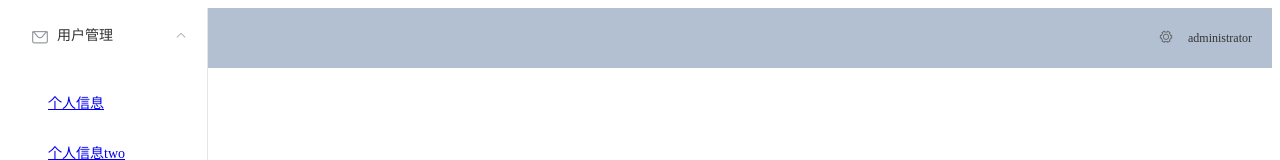
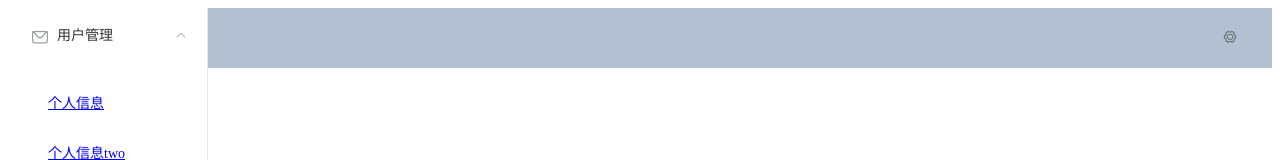
Before and after one commit to LvanLiang/vue-element, a Vue app: page /#/main/administrator in a window 1280 px wide. Shown: the top 160 px of the page. Built offline with nearby package versions, Linux system fonts and the light colour scheme; sample sign-in values are in the browser's storage.

Commit message:
使用vuex管理用户登录状态信息

```diff
--- a/src/App.vue
+++ b/src/App.vue
@@ -6,6 +6,14 @@
 
 <script>
   export default {
-    name: 'App'
+    name: 'App',
+    mounted() {
+      window.addEventListener('unload', this.saveState);
+    },
+    methods: {
+      saveState() {
+        sessionStorage.setItem('state', JSON.stringify(this.$store.state));
+      }
+    }
   }
 </script>
--- /dev/null
+++ b/src/store/index.js
@@ -0,0 +1,45 @@
+import Vue from "vue";
+import Vuex from "vuex";
+
+Vue.use(Vuex);
+
+// 全局 state 对象，用于保存所有组件的公共数据
+const state = sessionStorage.getItem('state') ? JSON.parse(sessionStorage.getItem('state')) : {
+  // 定义一个 user 对象
+  // 在组件中是通过 this.$store.state.user 来获取
+  user: {
+    username: ''
+  }
+};
+
+// 实时监听 state 值的最新状态，注意这里的 getters 可以理解为计算属性
+const getters = {
+  // 在组件中是通过 this.$store.getters.getUser 来获取
+  getUser(state) {
+    return state.user;
+  }
+};
+
+// 定义改变 state 初始值的方法，这里是唯一可以改变 state 的地方，缺点是只能同步执行
+const mutations = {
+  // 在组件中是通过 this.$store.commit('updateUser', user); 方法来调用 mutations
+  updateUser(state, user) {
+    state.user = user;
+  }
+};
+
+// 定义触发 mutations 里函数的方法，可以异步执行 mutations 里的函数
+const actions = {
+  // 在组件中是通过 this.$store.dispatch('asyncUpdateUser', user); 来调用 actions
+  asyncUpdateUser(context, user) {
+    console.log(user);
+    context.commit('updateUser', user);
+  }
+};
+
+export default new Vuex.Store({
+  state,
+  getters,
+  mutations,
+  actions
+});
--- a/src/views/Login.vue
+++ b/src/views/Login.vue
@@ -56,6 +56,9 @@
               // 设置用户登录成功
               sessionStorage.setItem("isLogin","true");
 
+              //将user存起来
+              this.$store.dispatch('asyncUpdateUser', this.form);
+
             } else {
               this.$message.error("请输入用户名和密码");
             }
--- a/src/views/Main.vue
+++ b/src/views/Main.vue
@@ -35,10 +35,12 @@
               <i class="el-icon-setting" style="margin-right: 15px"></i>
               <el-dropdown-menu slot="dropdown">
                 <el-dropdown-item>个人信息</el-dropdown-item>
-                <el-dropdown-item>退出登录</el-dropdown-item>
+                <el-dropdown-item>
+                  <router-link to="/logout">退出登录</router-link>
+                </el-dropdown-item>
               </el-dropdown-menu>
             </el-dropdown>
-            <span>{{$route.params.username}}</span>
+            <span>{{this.$store.getters.getUser.username}}</span>
           </el-header>
 
           <el-main>
```
Also changed, not shown: src/main.js (+10 -2 lines).
